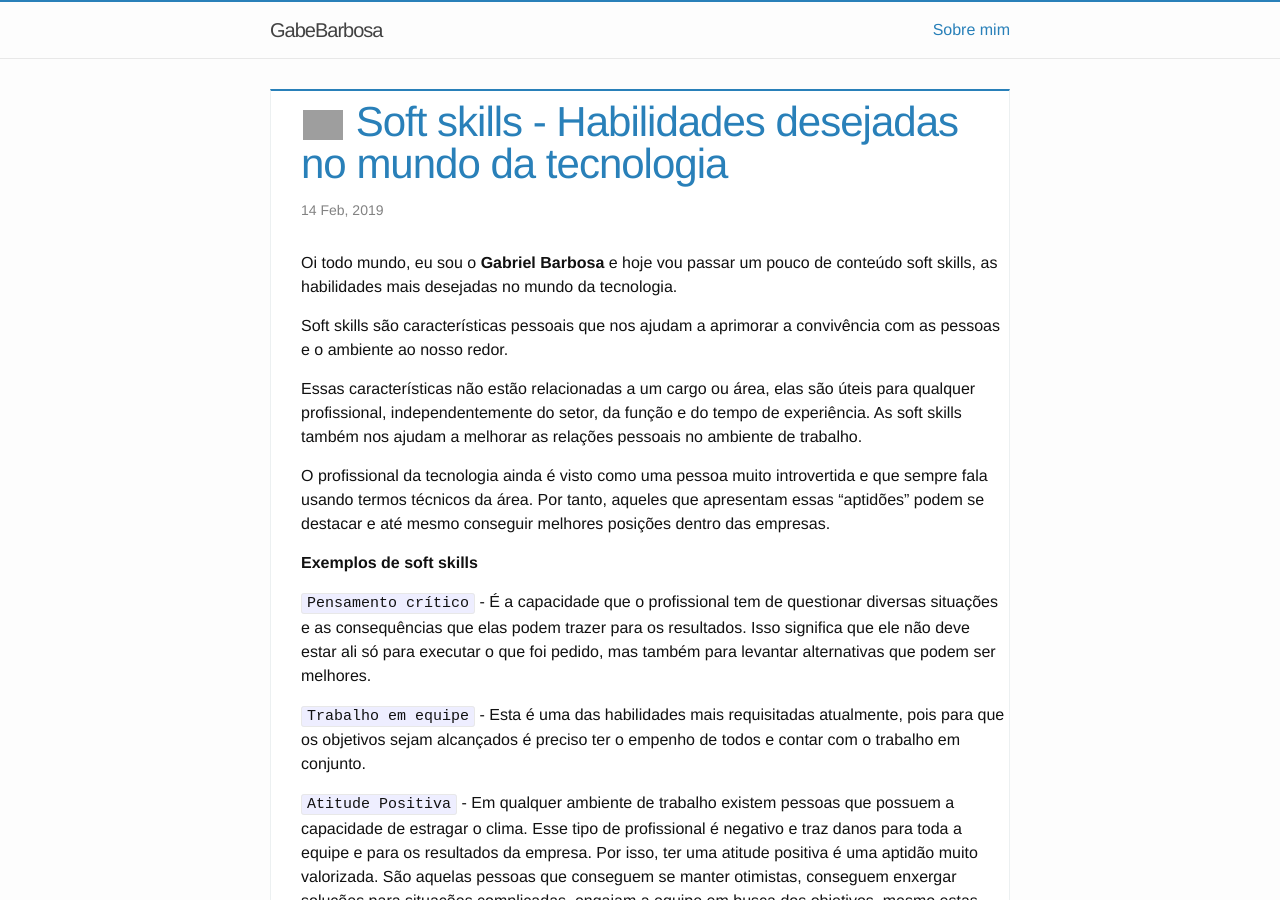
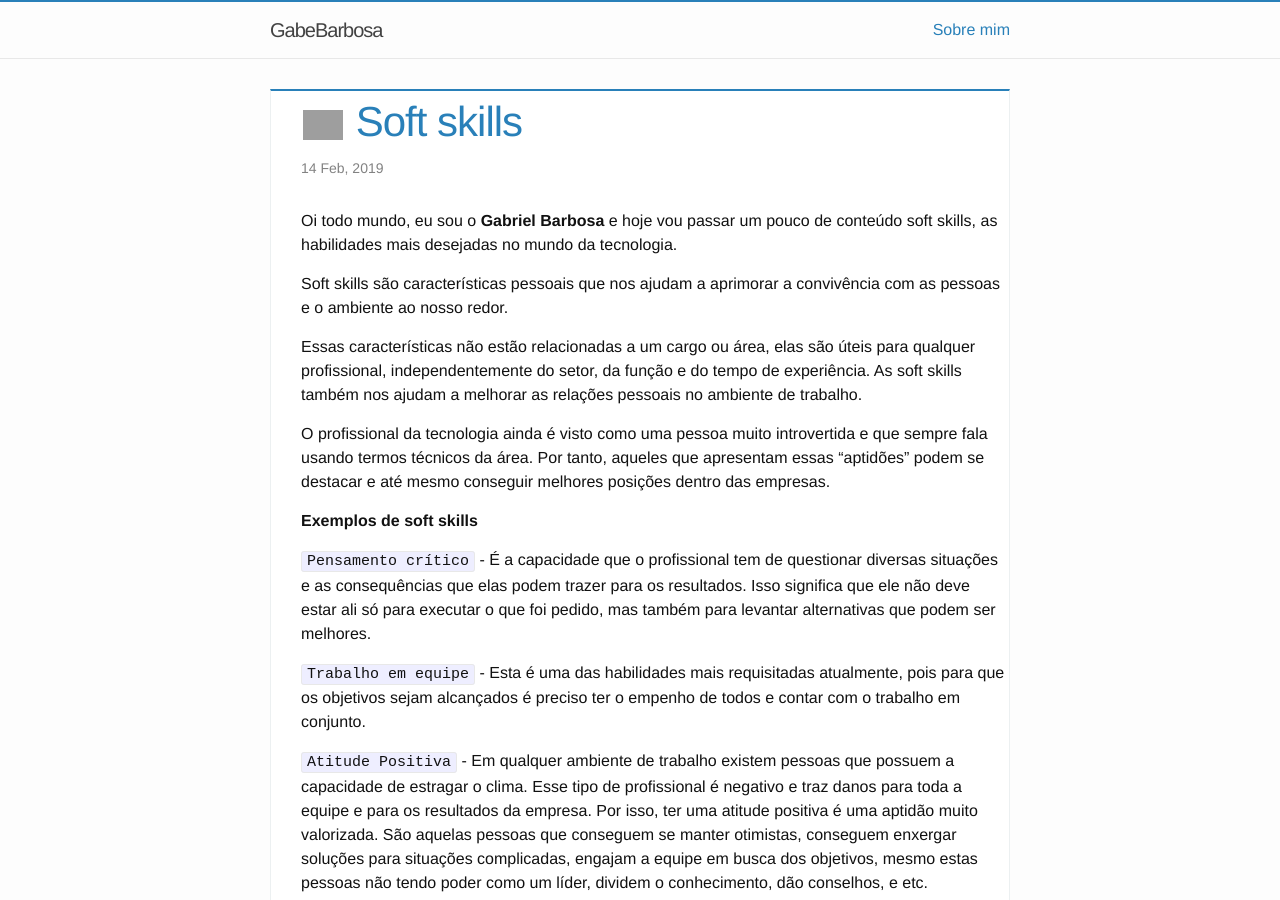
Before and after one commit to gabebarbosa/gabebarbosa.github.io, a Jekyll site: the page built from _posts/2019-02-14-softSkills.markdown, in a window 1280 px wide and 900 px high. Built offline with Jekyll 4.4.1, drawn with Linux system fonts in a browser that asks for light colours; grey boxes are pictures that could not be loaded.

Commit message:
soft skills - ajuste no titulo

```diff
--- a/_posts/2019-02-14-softSkills.markdown
+++ b/_posts/2019-02-14-softSkills.markdown
@@ -1,6 +1,6 @@
 ---
 layout: post
-title:  "Soft skills - Habilidades desejadas no mundo da tecnologia"
+title:  "Soft skills"
 date:   2019-02-14 18:45:14 -0300
 categories: jekyll update
 icon_adress: https://image.flaticon.com/icons/svg/1006/1006004.svg
```
